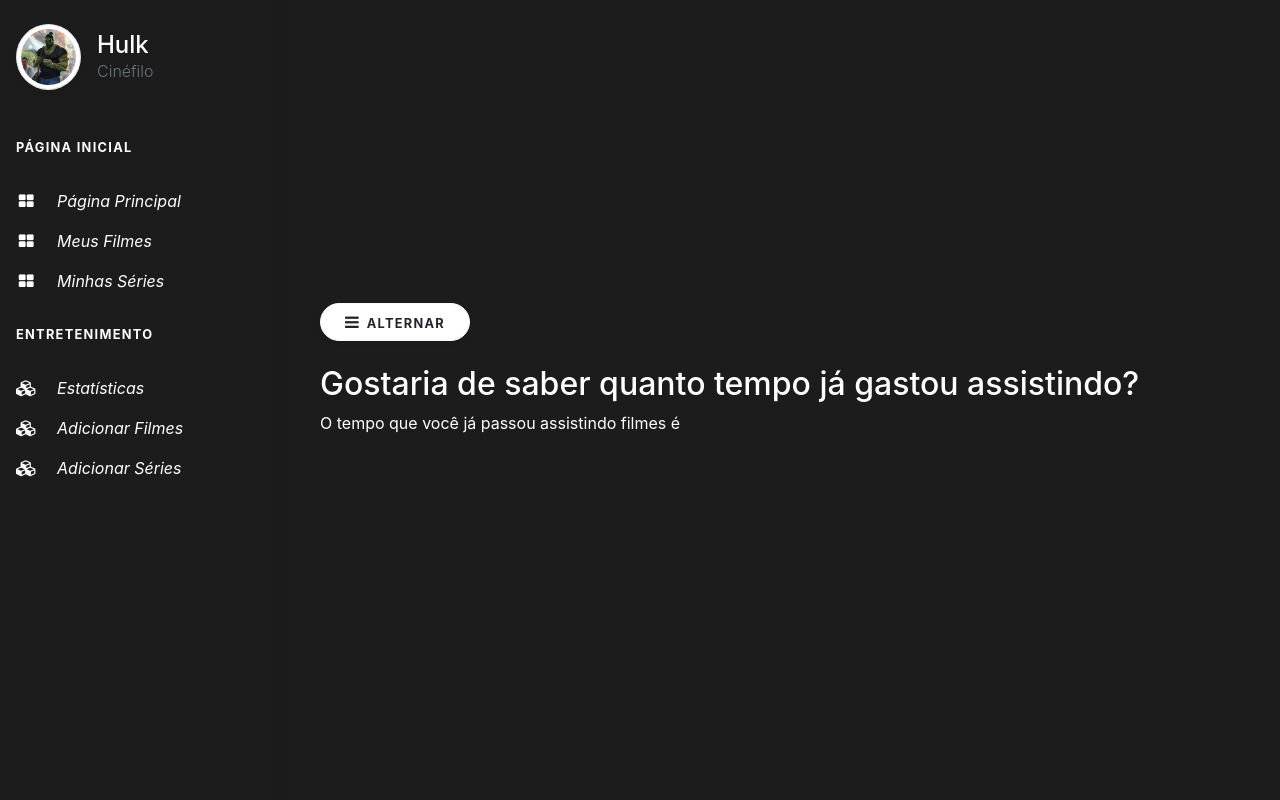
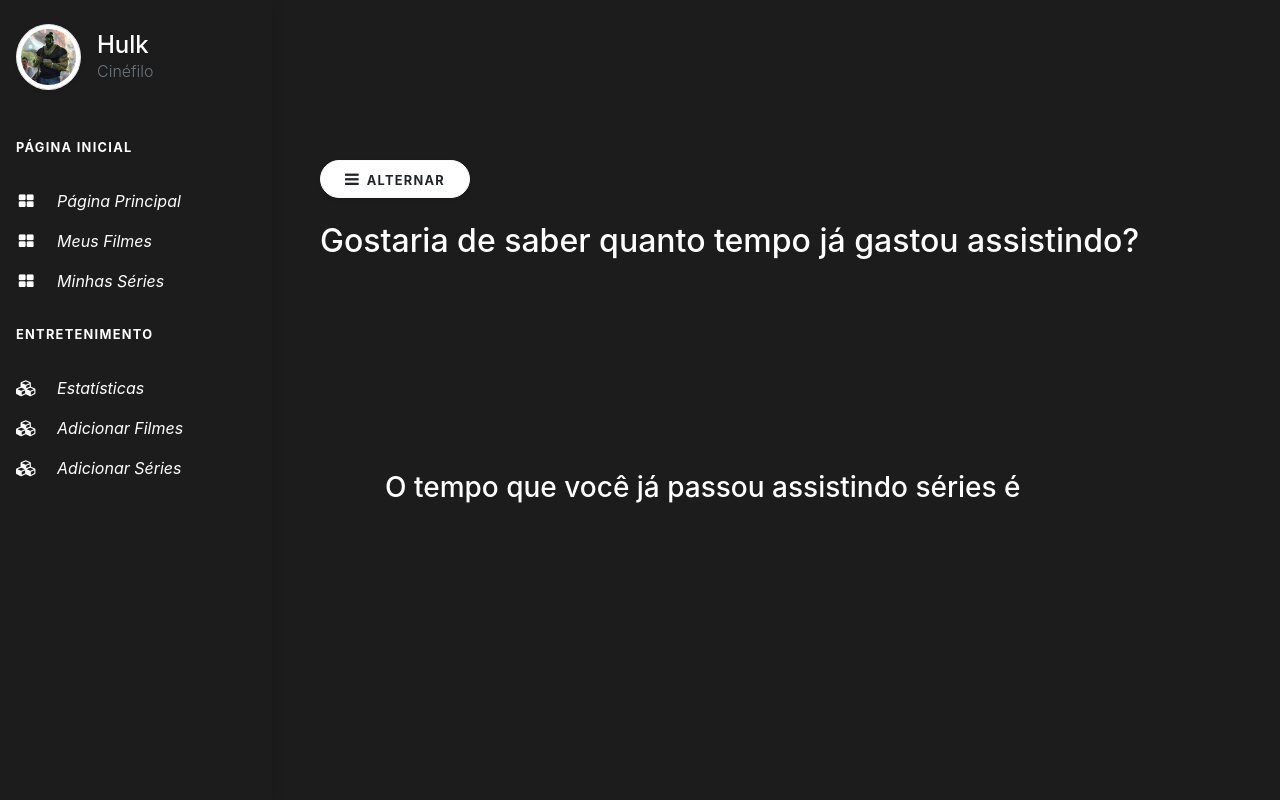
Before and after one commit to kahturin/PI, a PHP site: page /config/soma_tempo.php in a window 1280 px wide. Run offline with PHP 8.4, Linux system fonts and the light colour scheme; the visitor is signed in with stand-in values (Sample User, id 1); data that the repository does not hold is empty; some libraries are stand-ins or nearby versions.

Commit message:
Commit das 22:30

```diff
--- a/Projeto/LISTA_PENDENCIAS.txt
+++ b/Projeto/LISTA_PENDENCIAS.txt
@@ -1,11 +1,7 @@
 bloquear acesso a paginas para usuario não logado
-
-expirar session após x quantidade de tempo
 
 rever relação do banco de dados (relação usuarios x filmes/series cadastrados)
 
-formatar exibição de filmes e series
-
 edição no header para o usuario ver seu nome quando logar
 
-exibição de tempo nas estatisticas
+formatação da exibição de tempo nas estatisticas
--- a/Projeto/config/listar_filmes.php
+++ b/Projeto/config/listar_filmes.php
@@ -118,6 +118,8 @@
 
                 <h2 class="text-white"> Gostaria de ver quais filmes você já assistiu? </h2>
 
+                <div class="wrapper">
+        <div class="scrolls">
 
       <?php
 
@@ -145,6 +147,8 @@
 
 
         ?>
+  </div>
+  </div>
 
 
               </div>
--- a/Projeto/config/login.php
+++ b/Projeto/config/login.php
@@ -12,7 +12,6 @@
 
         $objStmt->bindParam(':email', $email);
         $objStmt->bindParam(':senha', $senha);
-        $objStmt->bindParam('', $nome_usuario);
 
 
         $objStmt->execute();
@@ -21,7 +20,6 @@
         {
             $_SESSION['email'] = $email;
             $_SESSION['senha'] = $senha;
-            $_SESSION['nome_usuario'] = $nome_usuario;
 
             header("location: ../home.php");
             die();
--- a/Projeto/config/session.php
+++ b/Projeto/config/session.php
@@ -1,13 +1,27 @@
 <?php
     require_once 'db.php';
+
+    ini_set('session.gc_maxlifetime', 1800); // 1 hora
+    ini_set('session.cookie_lifetime', 1800);
+
+
     session_start();
 
 
 
     if((!isset ($_SESSION['email']) == true) and (!isset ($_SESSION['senha']) == true) )
     {
+        $_SESSION['CREATED'] = time();
         unset($_SESSION['nome_usuario']);
         unset($_SESSION['email']);
         unset($_SESSION['senha']);
         header('location: index.php');
     }
+
+    if (!isset($_SESSION['CREATED'])) {
+        $_SESSION['CREATED'] = time();
+    } else if (time() - $_SESSION['CREATED'] > 5) {
+        // session started more than 30 minutes ago
+        session_regenerate_id(true);    // change session ID for the current session and invalidate old session ID
+        $_SESSION['CREATED'] = time();  // update creation time
+    }
--- a/Projeto/config/soma_tempo.php
+++ b/Projeto/config/soma_tempo.php
@@ -117,31 +117,33 @@
               <link href="https://maxcdn.bootstrapcdn.com/font-awesome/4.3.0/css/font-awesome.min.css" rel="stylesheet">
 
                 <h2 class="text-white">  Gostaria de saber quanto tempo já gastou assistindo?  </h2>
+<div style='padding: 65px;'>
+                <h3 style="color: white;">
 
-                <p style="color: white;">
                 <?php
 
          require_once 'db.php';
 
-         $horasAssistidas = $objBanco->query("SELECT SUM(duracaoFilme) AS totalHoras FROM filmes");
+         $horasAssistidas = $objBanco->query("SELECT duracaoFilme AS totalHoras FROM filmes");
+
 
 
          while ($linha = $horasAssistidas->fetch(PDO::FETCH_ASSOC)) {
-            echo "O tempo que você já passou assistindo filmes é {$linha['totalHoras']}";
+            echo " <p style='color:white;'> O tempo que você já passou assistindo filmes é {$linha['totalHoras']} </p>";
 
+        };?>
+        </h3>
+       </div>
+       <h3 style="color: white;">
+       <div style='padding: 65px;'>
+            <?php
+        $horasAssistidas2 = $objBanco->query("SELECT SUM(duracaoEP * numEPS) AS 'Total_horas' FROM series");
+        while ($linha = $horasAssistidas2->fetch(PDO::FETCH_ASSOC)) {
+            echo " <p style='color:white;'> O tempo que você já passou assistindo séries é {$linha['Total_horas']} </p>";
         };
-
-       ?>
-       <?php
-        require_once 'db.php';
-
-        $horasAssistidas = $objBanco->query("SELECT (duracaoEP * numEPS) AS total_horas FROM series WHERE id == 1");
-        while ($linha = $horasAssistidas->fetch(PDO::FETCH_ASSOC)) {
-            echo "O tempo que você já passou assistindo séries é {$linha['total_horas']}";
-        };
-       ?>
-       </p>
-
+        ?>
+       </h3>
+       </div>
 
               </div>
               </div>
--- a/Projeto/css/style.css
+++ b/Projeto/css/style.css
@@ -346,7 +346,7 @@ width: 80%;
   flex-direction: row;
   width: auto;
   height: auto;
-  border: 1px solid yellow;
+
   padding: 10px;
 }
 
@@ -355,7 +355,7 @@ display: flex;
 flex-direction: row;
 width: 100%;
 height: 100%;
-border: 1px solid blue;
+
 text-align: center;
 align-items: center;
 align-content: center;
@@ -367,6 +367,40 @@ padding: 10px;
   width: 75%;
   height: 75%;
 }
+
+
+
+
+
+
+
+.scrolls {
+  overflow-x: scroll;
+  overflow-y: hidden;
+  height: auto;
+  width: auto;
+  white-space:normal;
+}
+.imageDiv img {
+  box-shadow: 1px 1px 10px #999;
+  margin: 2px;
+  max-height: 50px;
+  cursor: pointer;
+  display:inline-block;
+  *display:inline;/* For IE7*/
+  *zoom:1;/* For IE7*/
+  vertical-align:top;
+}
+
+
+
+
+
+
+
+
+
+
 
 @media(max-width:1200px) {
 
--- a/Projeto/meus_filmes.php
+++ b/Projeto/meus_filmes.php
@@ -123,10 +123,12 @@
       <link href="https://maxcdn.bootstrapcdn.com/font-awesome/4.3.0/css/font-awesome.min.css" rel="stylesheet">
 
         <h2 class="text-white"> Gostaria de ver quais filmes você já assistiu? </h2>
+
+
         <form action='config/listar_filmes.php' method='post' encType="multipart/form-data">
         <input type='submit' value='Sim'>
         </form>
-      </div>
+
       </div>
     </main>
     <footer></footer>
```
Also changed, not shown: Projeto/config/listar_series.php (+6 -1 lines), Projeto/imagens_capas_filmes/20240110239012.jpg (added), Projeto/imagens_capas_filmes/207268126092.jpg (added).
